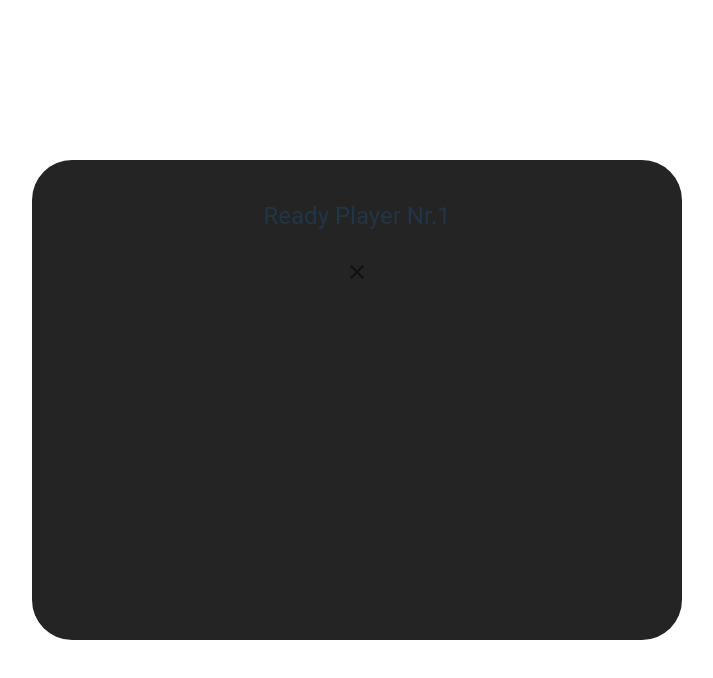
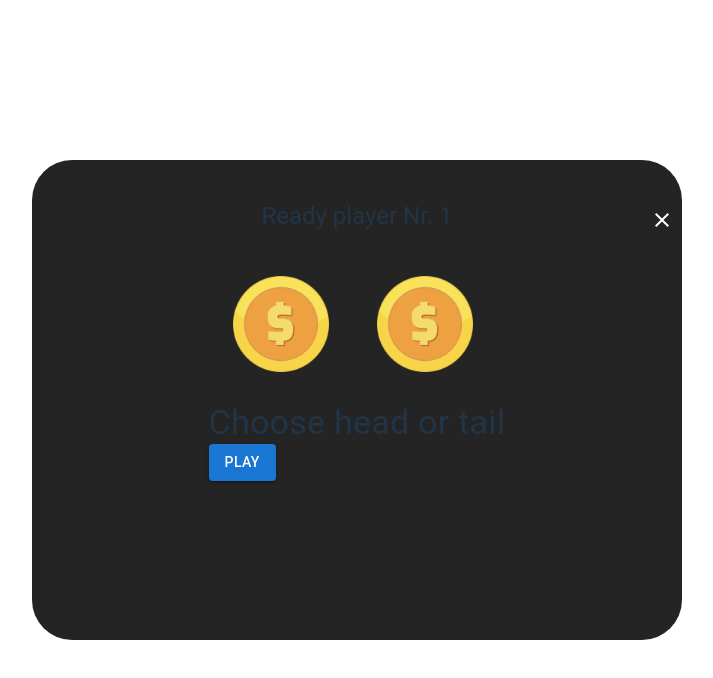
Before and after one commit to Lil-Youn/Coin-flip, a React (Vite) app in the folder coin-flip/: page / in a window 1280 px wide. Both pictures are taken after a click on the button "START GAME". Shown: the top 678 px of the page, without its empty margins (283-996 px from the left). Built offline with nearby package versions, Linux system fonts and the light colour scheme.

Commit message:
add coins and button to modal

```diff
--- a/coin-flip/src/App.tsx
+++ b/coin-flip/src/App.tsx
@@ -35,15 +35,22 @@ function App() {
 
 function CoinFlipGame({ open, close }: { open: boolean; close: () => void }) {
   return (
-    <GenericModal header="Ready Player Nr.1" open={open} close={close}>
+    <GenericModal header="Ready player Nr. 1" open={open} close={close}>
       <div>
         <IconButton
+          style={{ position: "absolute", top: 0, right: 0, color: "white" }}
           onClick={() => {
             close();
           }}
         >
           <CloseIcon />
         </IconButton>
+        <img src={coinIcon} className="logo " alt="logo" />
+        <img src={coinIcon} className="logo " alt="logo" />
+        <Typography variant="h4">Choose head or tail</Typography>
+        <Button sx={{ position: "absolute" }} variant="contained">
+          Play
+        </Button>
       </div>
     </GenericModal>
   );
```
